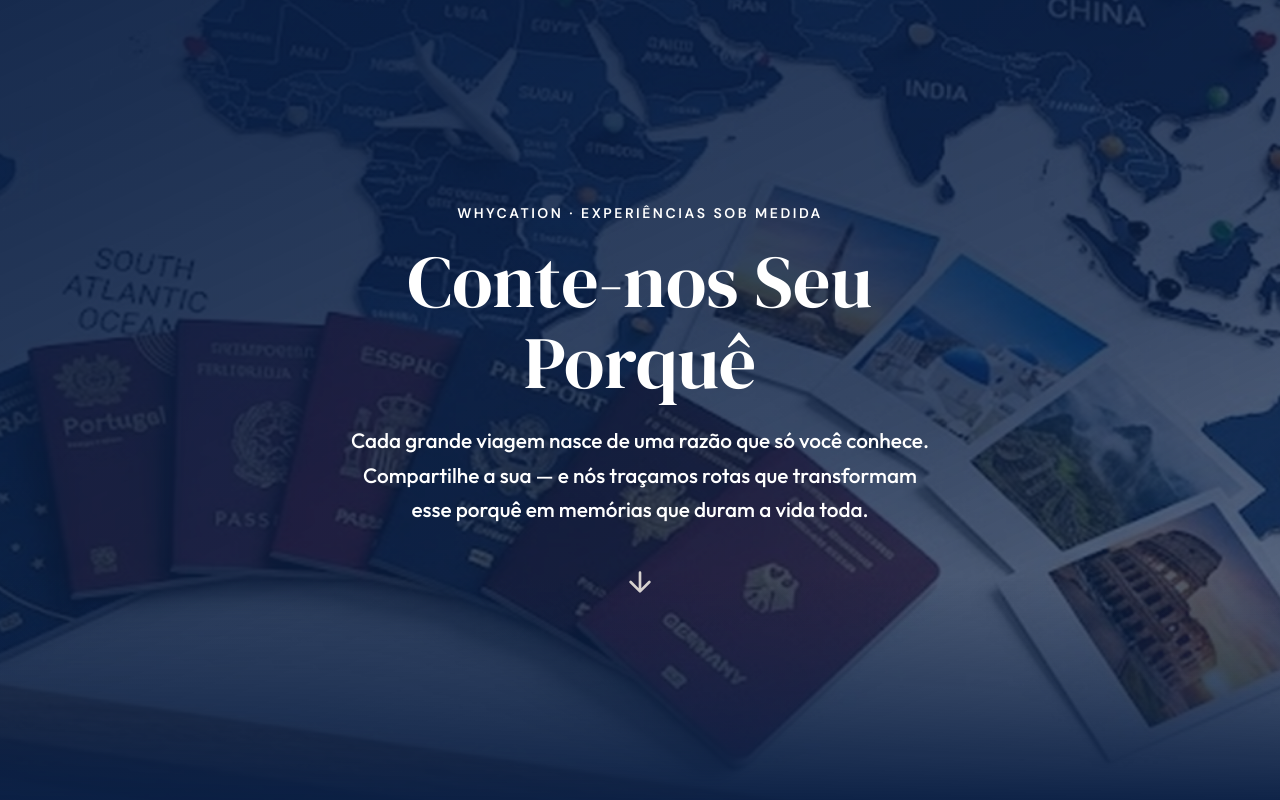
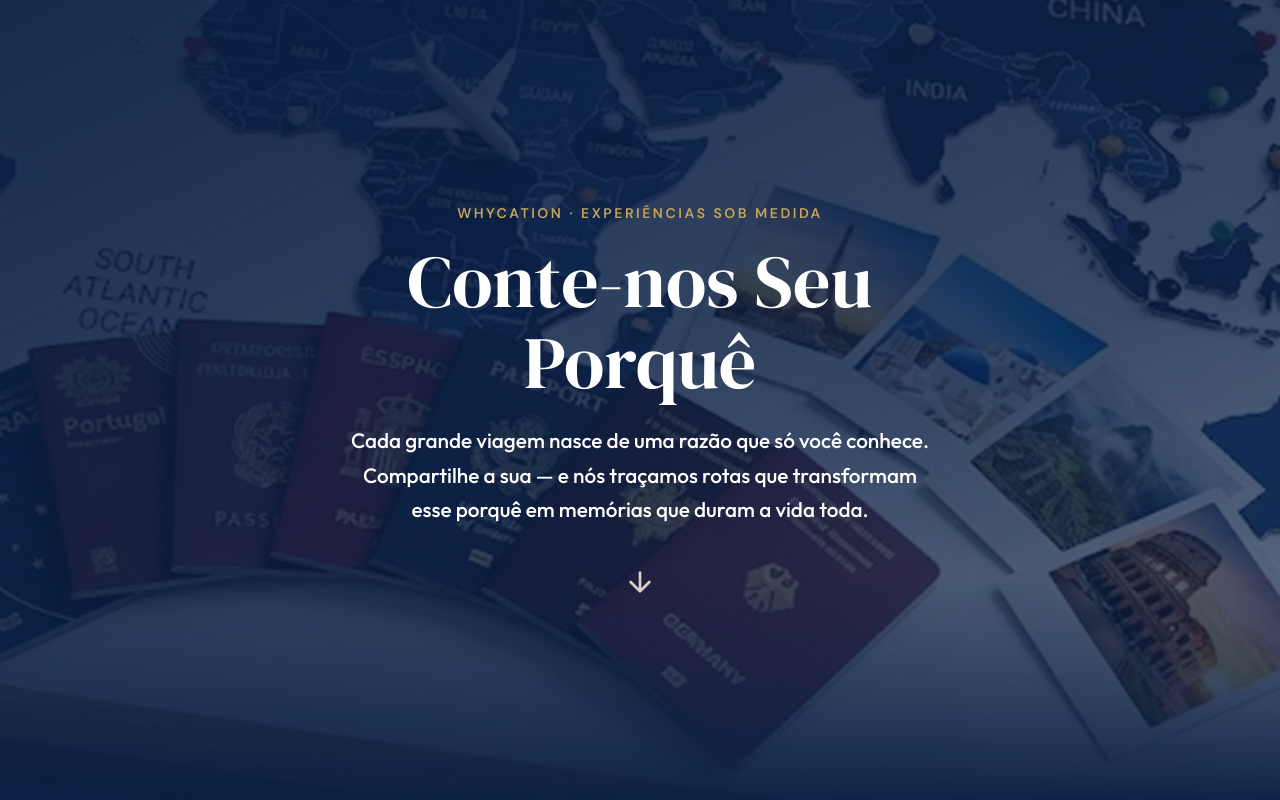
Before and after one commit to m7kx/vivair-website, a Next.js app: page /contato in a window 1280 px wide. Shown: the top 800 px of the page. Built offline with nearby package versions, Linux system fonts and the light colour scheme.

Commit message:
fix: eyebrow dourado + FloatingLogo badge contraste reforçado

```diff
--- a/src/components/ContactHero.tsx
+++ b/src/components/ContactHero.tsx
@@ -87,13 +87,13 @@ export default function ContactHero() {
         animate="show"
         style={{
           position: "relative",
-          zYndex: 2,
+          zIndex: 2,
           textAlign: "center",
           padding: "0 24px",
           maxWidth: 720,
         }}
       >
-        {/* Eyebrow */}
+        {/* Eyebrow — dourado da paleta, consistente com FloatingLogo/badge */}
         <motion.p
           variants={fadeUp}
           style={{
@@ -102,7 +102,7 @@ export default function ContactHero() {
             fontWeight: 600,
             letterSpacing: "0.18em",
             textTransform: "uppercase",
-            color: "#ffffff",
+            color: "#c4a35a",
             marginBottom: 16,
           }}
         >
```
